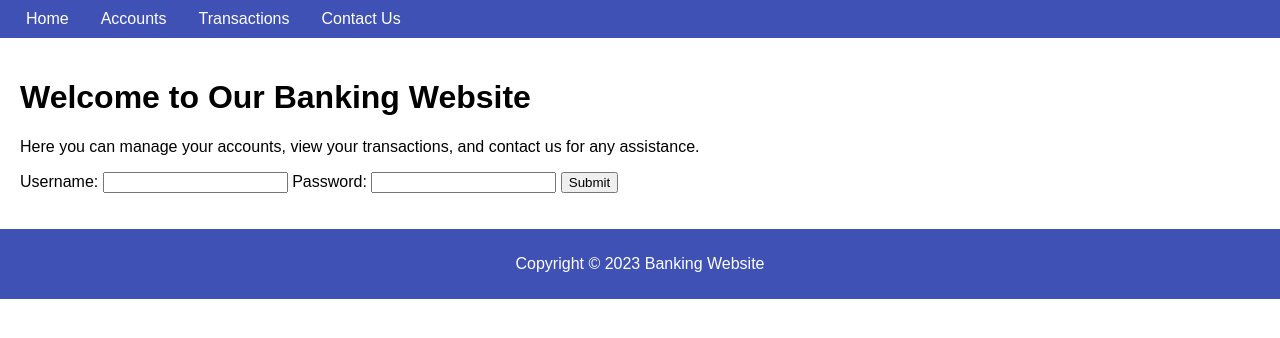
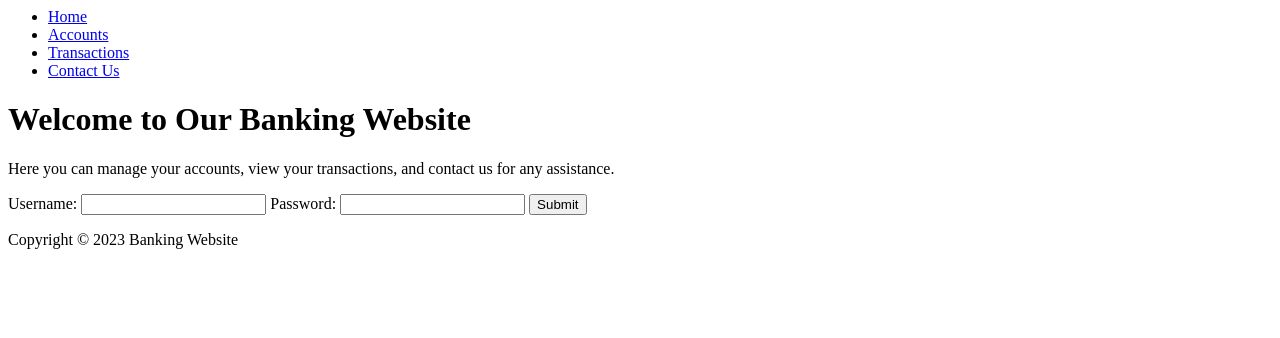
Before and after one commit to bank-of-america12/bank-of-america12.github.io, a plain HTML site: page index.html in a window 1280 px wide. Drawn offline with Linux system fonts and the light colour scheme.

Commit message:
Update index.html

```diff
--- a/index.html
+++ b/index.html
@@ -1,47 +1,7 @@
 <html><head>
   <title>Banking Website</title>
 </head>
-<body><style>body {
-  font-family: Arial, sans-serif;
-  margin: 0;
-  padding: 0;
-}
-
-header {
-  background-color: #3f51b5;
-  color: white;
-  padding: 10px;
-}
-
-nav ul {
-  list-style-type: none;
-  margin: 0;
-  padding: 0;
-  overflow: hidden;
-}
-
-nav li {
-  float: left;
-}
-
-nav a {
-  color: white;
-  text-align: center;
-  padding: 14px 16px;
-  text-decoration: none;
-}
-
-main {
-  padding: 20px;
-}
-
-footer {
-  background-color: #3f51b5;
-  color: white;
-  text-align: center;
-  padding: 10px;
-}
-</style>
+<body>
 
   <header>
     <nav>
```
